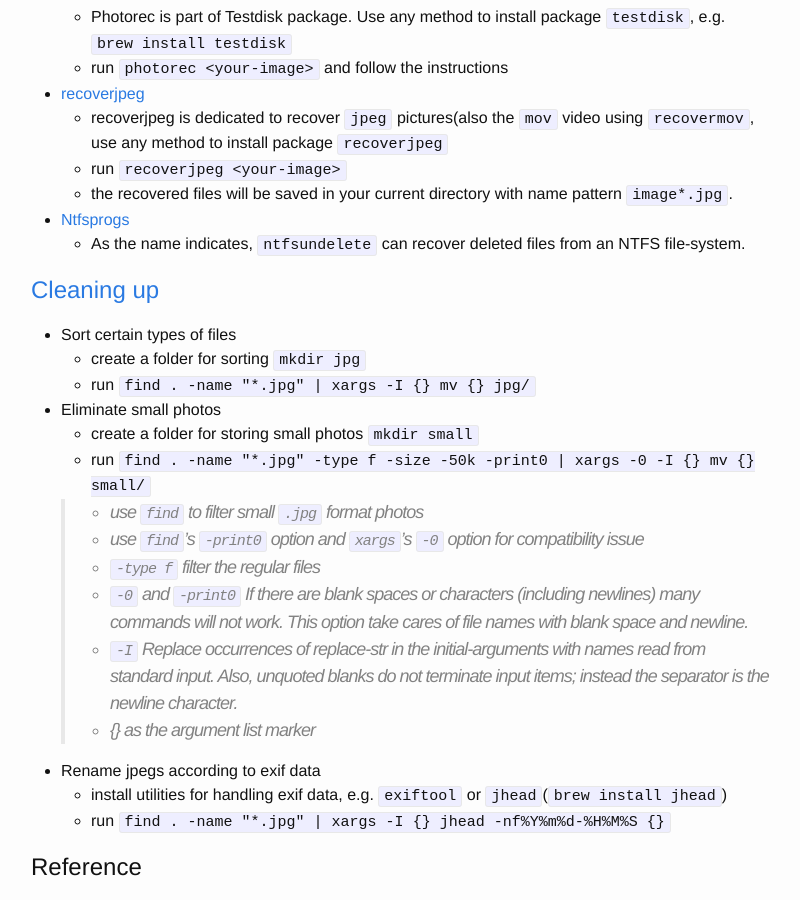
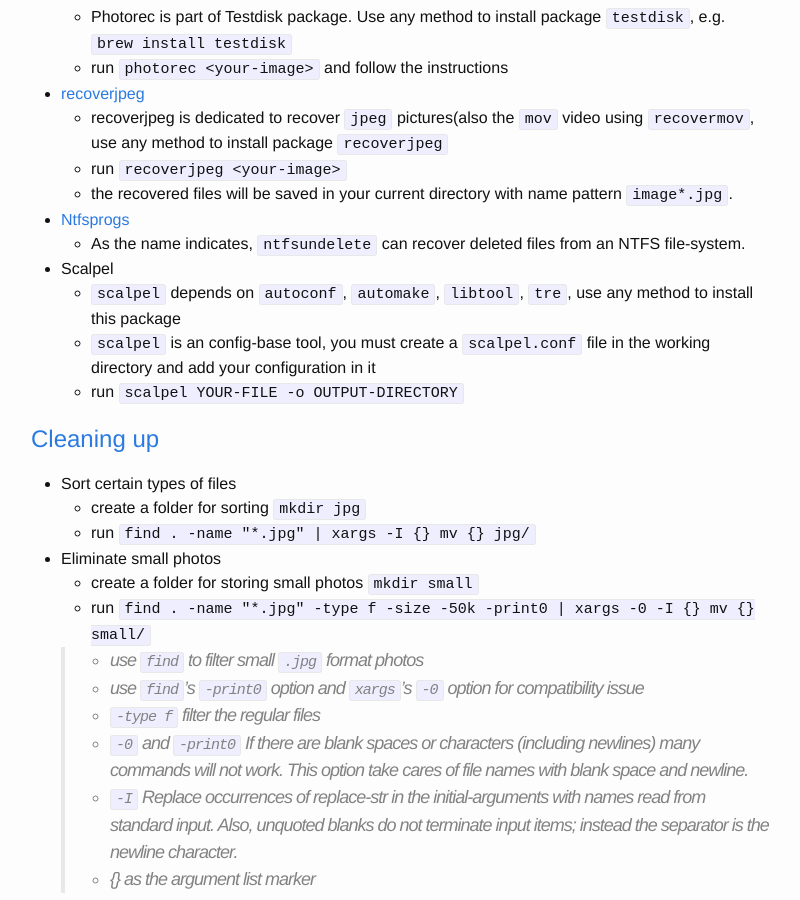
Before and after one commit to githubutilities/githubutilities.github.io, a Jekyll site: the page built from _posts/2015-02-02-data-recovery.markdown, in a window 1280 px wide and 900 px high, scrolled down 2136 px. Shown: the whole window, without its empty margins (239-1039 px from the left). Built offline with Jekyll 4.4.1, drawn with Linux system fonts in a browser that asks for light colours; Markdown is read by kramdown in place of the engine named in the settings.

Commit message:
add scalpel guide

```diff
--- a/_posts/2015-02-02-data-recovery.markdown
+++ b/_posts/2015-02-02-data-recovery.markdown
@@ -74,6 +74,10 @@ Use the following utilities to recover from image file
     - the recovered files will be saved in your current directory with name pattern `image*.jpg`.
 * [Ntfsprogs](https://help.ubuntu.com/community/DataRecovery#Ntfsprogs)
     - As the name indicates, `ntfsundelete` can recover deleted files from an NTFS file-system.
+* Scalpel
+    - `scalpel` depends on `autoconf`, `automake`, `libtool`, `tre`, use any method to install this package
+    - `scalpel` is an config-base tool, you must create a `scalpel.conf` file in the working directory and add your configuration in it
+    - run `scalpel YOUR-FILE -o OUTPUT-DIRECTORY`
 
 
 # [Cleaning up](https://help.ubuntu.com/community/DataRecovery#Cleaning_up)
```
